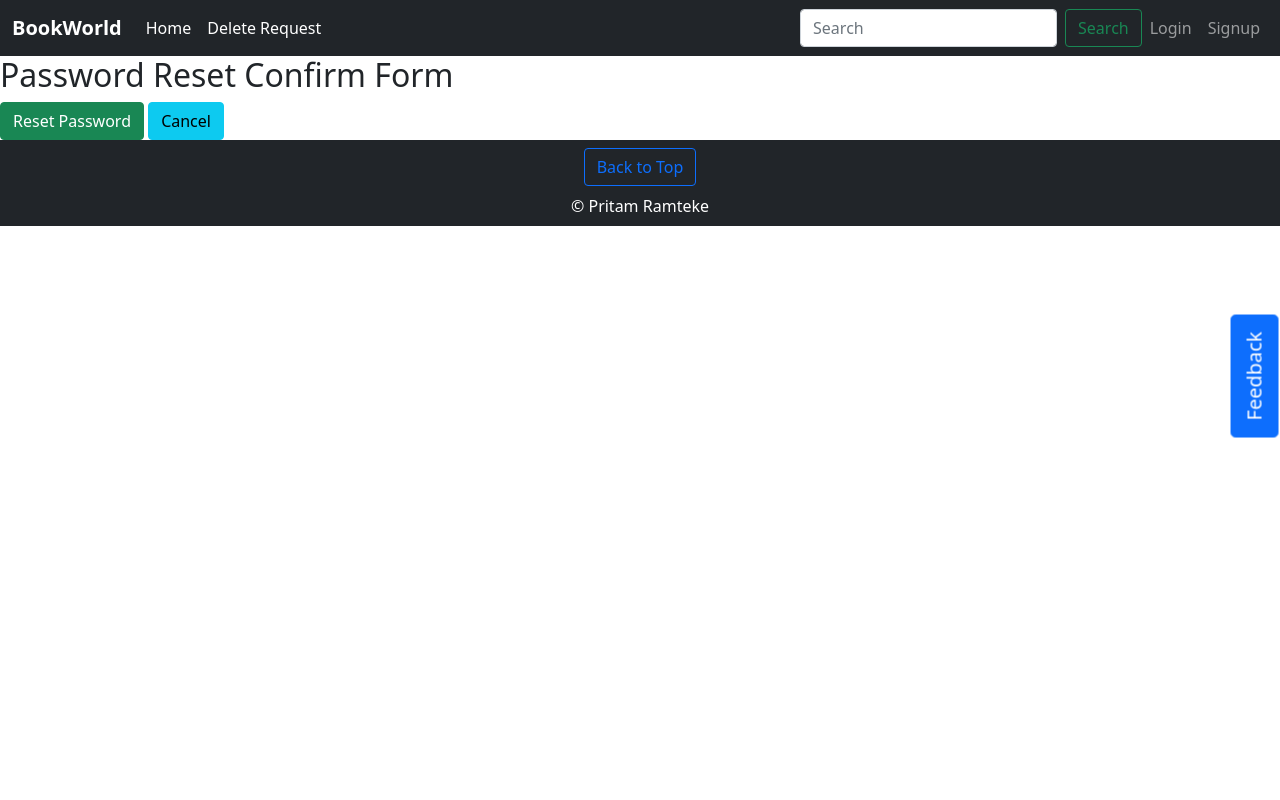
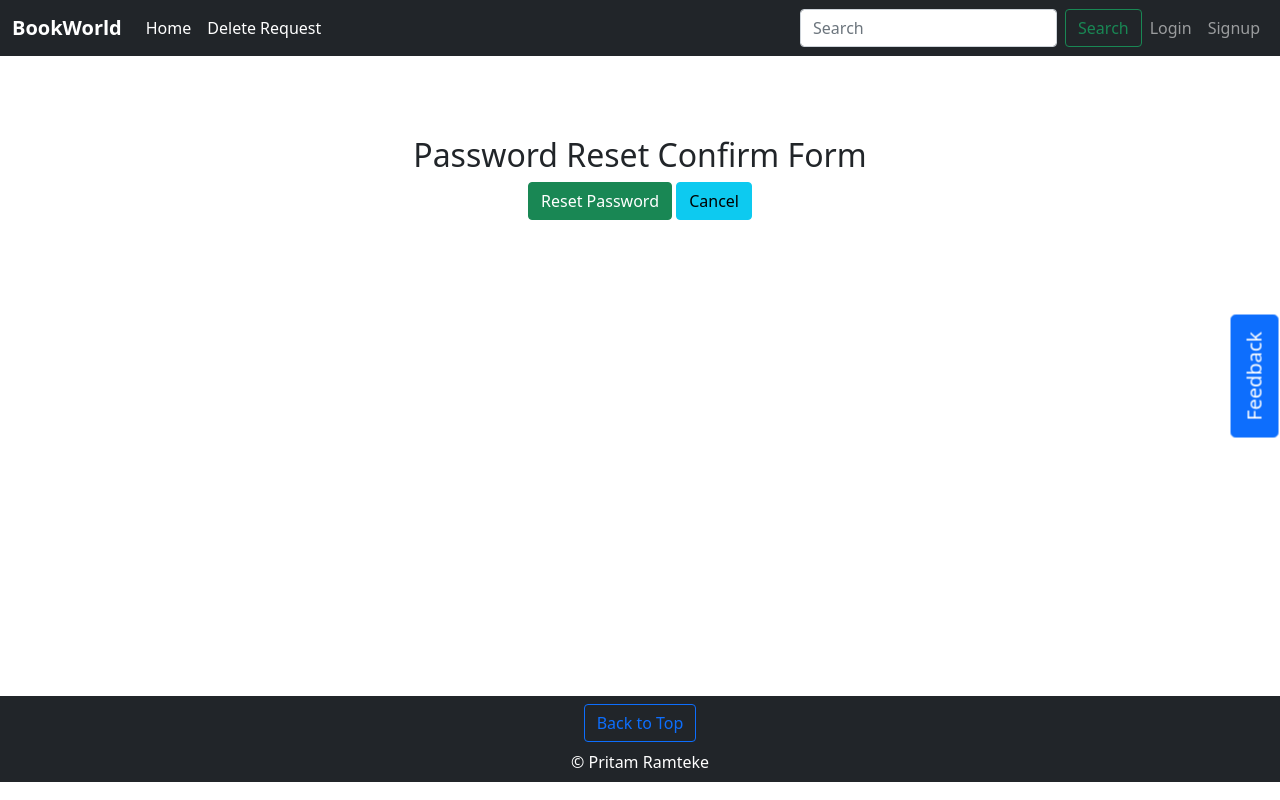
Before and after one commit to pritamramteke3211/booksworld, a Django app: page /reset/1/1/ in a window 1280 px wide. Run offline with Django 3.2, Linux system fonts and the light colour scheme; parts of the project's set-up code (start-up, migrations or seed data) failed here and were passed over; some libraries are stand-ins or nearby versions.

Commit message:
commit 8

```diff
--- a/authorapp/admin.py
+++ b/authorapp/admin.py
@@ -1,7 +1,6 @@
 from django.contrib import admin
 from .models import *
 
-# Register your models here.
 
 class LikeInline(admin.TabularInline):
     model = Like
--- a/authorapp/models.py
+++ b/authorapp/models.py
@@ -9,7 +9,7 @@ GENRE = (('Fiction','Fiction'),
 Position = (('Reader','Reader'),('Publisher','Publisher'),('Author','Author'),('Admin','Admin'))
 STATUS = (('Published','Published'),('Unpublish','Unpublish'))
 
-# Create your models here.
+
 class Book(models.Model):
     name = models.CharField(max_length=200)
     author = models.CharField(max_length=100)
--- a/templates/base.html
+++ b/templates/base.html
@@ -9,7 +9,6 @@
     <title>{% block title %}{% endblock title %}</title>
     <link rel="stylesheet" href="{{STATIC_PREFIX}}library/css/all.min.css">
     <link rel="stylesheet" href="{{STATIC_PREFIX}}library/css/bootstrap.min.css">
-<!--    {% block app_css %}<link rel="stylesheet" href="{{STATIC_PREFIX}}library/css/library.css">{% endblock app_css %}-->
     <link rel="stylesheet" href="{{STATIC_PREFIX}}library/css/library.css">
 
      {% comment %} 1. Owl Carousel Min. css {% endcomment %}
@@ -35,7 +34,6 @@
 
      {% if messages %}
             {% for message in messages %}
-                {% comment %} {% if message.tags %} {{ message.tags }} {% endif %} {% endcomment %}
                 <div class="alert alert-{{ message.tags }} alert-dismissible fade show" role="alert">
                     {{ message }}
                     <button type="button" class="btn-close" data-bs-dismiss="alert" aria-label="Close"></button>
--- a/templates/home.html
+++ b/templates/home.html
@@ -1,6 +1,6 @@
 {% extends 'base.html' %}
 {% load static %}
-{% block title %}Home{% endblock title %}
+{% block title %}BooksWorld{% endblock title %}
 
 {% block body %}
     <div class=" px-0">
--- a/templates/login.html
+++ b/templates/login.html
@@ -1,5 +1,5 @@
 {% extends 'base.html' %}
-{% block title %}Home Page{% endblock title %}
+{% block title %}Login_BooksWorld{% endblock title %}
 
 {% block navbar %}{% endblock navbar %}
 {% block feedback_btn %}{% endblock feedback_btn %}
--- a/templates/password_reset_complete.html
+++ b/templates/password_reset_complete.html
@@ -2,10 +2,12 @@
 {% block title %}Password Reset Complete{% endblock title %}
 
 {% block body %}
-
+    <div style='min-height:70vh;margin-top:10vh;'>
     <h2> Your Password Reset Sucessfully </h2>
 
 
     <a href="{% url 'login' %}">Login</a>
 
+    </div>
+
 {% endblock body %}
--- a/templates/password_reset_confirm.html
+++ b/templates/password_reset_confirm.html
@@ -2,7 +2,9 @@
 {% block title %}Password Reset{% endblock title %}
 
 {% block body %}
-
+    <div class="row mx-0" style='min-height:70vh;margin-top:10vh;'>
+        <div class="col-md-3"></div>
+        <div class="col-md-6 text-center">
             <h2>Password Reset Confirm Form</h2>
             <form action="" method="post" novalidate>
                 {% csrf_token %}
@@ -12,5 +14,8 @@
                 <input type="submit" class='btn btn-success' value="Reset Password">
                 <a href="{% url 'home' %}" class="btn btn-info"> Cancel </a>
             </form>
+        </div>
+        <div class="col-md-3"></div>
+    </div>
 
 {% endblock body %}
--- a/templates/password_reset_done.html
+++ b/templates/password_reset_done.html
@@ -2,7 +2,7 @@
 {% block title %}Password Reset Done{% endblock title %}
 
 {% block body %}
-
+    <div style='min-height:70vh;margin-top:10vh;'>
     <div class="alert alert-info ">
        <strong> Password reset sent </strong> <br>
        <p>
@@ -14,5 +14,6 @@
        </p>
 
     </div>
+    </div>
 
 {% endblock body %}
--- a/templates/signup.html
+++ b/templates/signup.html
@@ -1,6 +1,6 @@
 
 {% extends 'base.html' %}
-{% block title %}SignUp{% endblock title %}
+{% block title %}SignUp_BooksWorld{% endblock title %}
 {% block navbar %}{% endblock navbar %}
 {% block feedback_btn %}{% endblock feedback_btn %}
 
```
Also changed, not shown: templates/password_change_done.html (+6 -5 lines), templates/logout.html (deleted). Lines whose indentation alone changed are shown as unchanged.
